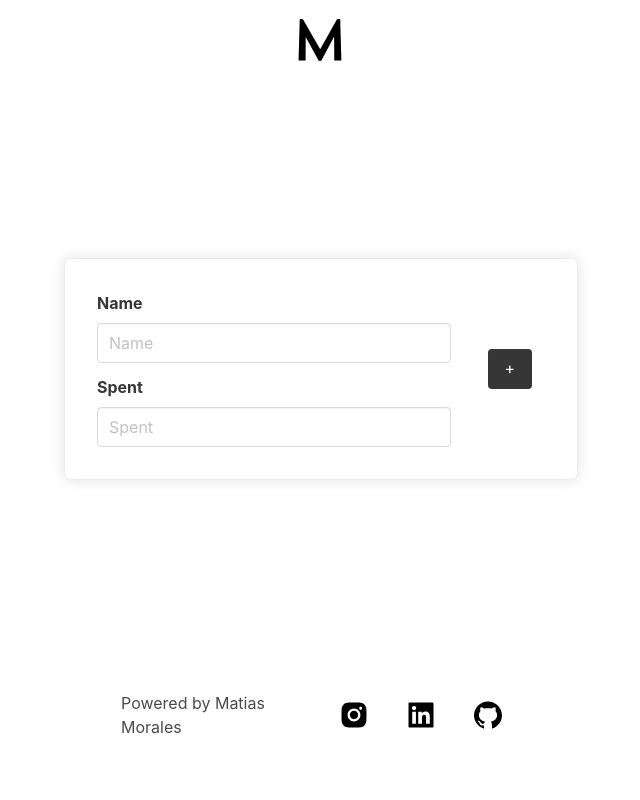
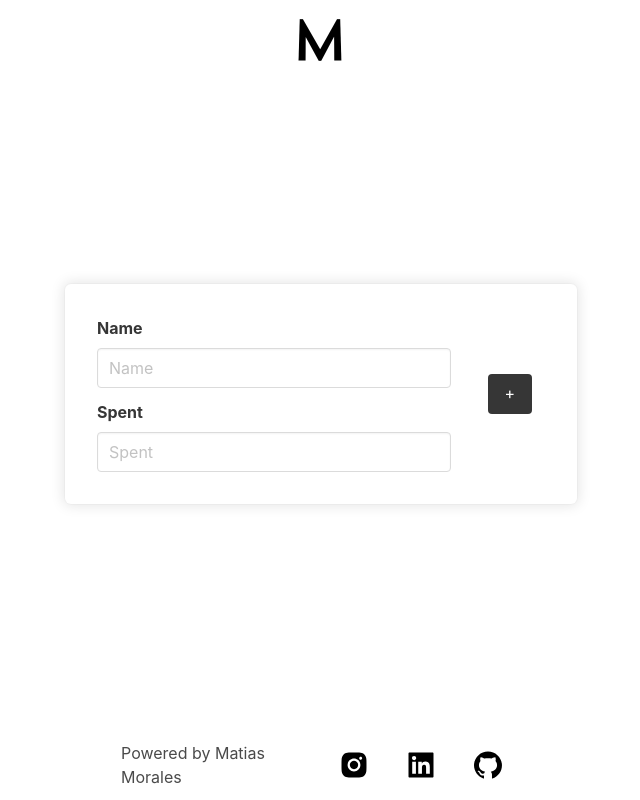
Before and after one commit to Matimrs/cuanto-es, a React (Create React App) app: page / in a window 1280 px wide. Shown: the whole page, without its empty margins (319-959 px from the left). Built offline with nearby package versions, Linux system fonts and the light colour scheme.

Commit message:
Correccion de estilos (height)

```diff
--- a/src/App.js
+++ b/src/App.js
@@ -23,6 +23,7 @@ function App() {
               <MainContainer
                 setResultView={setResultView}
                 setArrayResult={setArrayResult}
+                isSmallScreen={isSmallScreen}
               />
             }
           />
--- a/src/Components/MainContainer/MainContainer.js
+++ b/src/Components/MainContainer/MainContainer.js
@@ -63,7 +63,7 @@ const calculate = (array) => {
   return aux;
 };
 
-const MainContainer = ({ setArrayResult, setResultView }) => {
+const MainContainer = ({ setArrayResult, setResultView, isSmallScreen }) => {
   useEffect(() => {
     setResultView(false);
   }, [setResultView]);
@@ -145,7 +145,7 @@ const MainContainer = ({ setArrayResult, setResultView }) => {
   return (
     <div
       class="is-flex is-flex-direction-row is-justify-content-center is-align-items-center"
-      style={{ minHeight: "calc(100% - 176px)" }}
+      style={{ minHeight: `calc(100% - ${(isSmallScreen)? "186" : "126"}px)` }}
     >
       <div style={{ width: "40%", minWidth: "250px", paddingTop: "10px" }}>
         <div class="is-flex is-flex-direction-column is-justify-content-center is-align-items-center">
```
